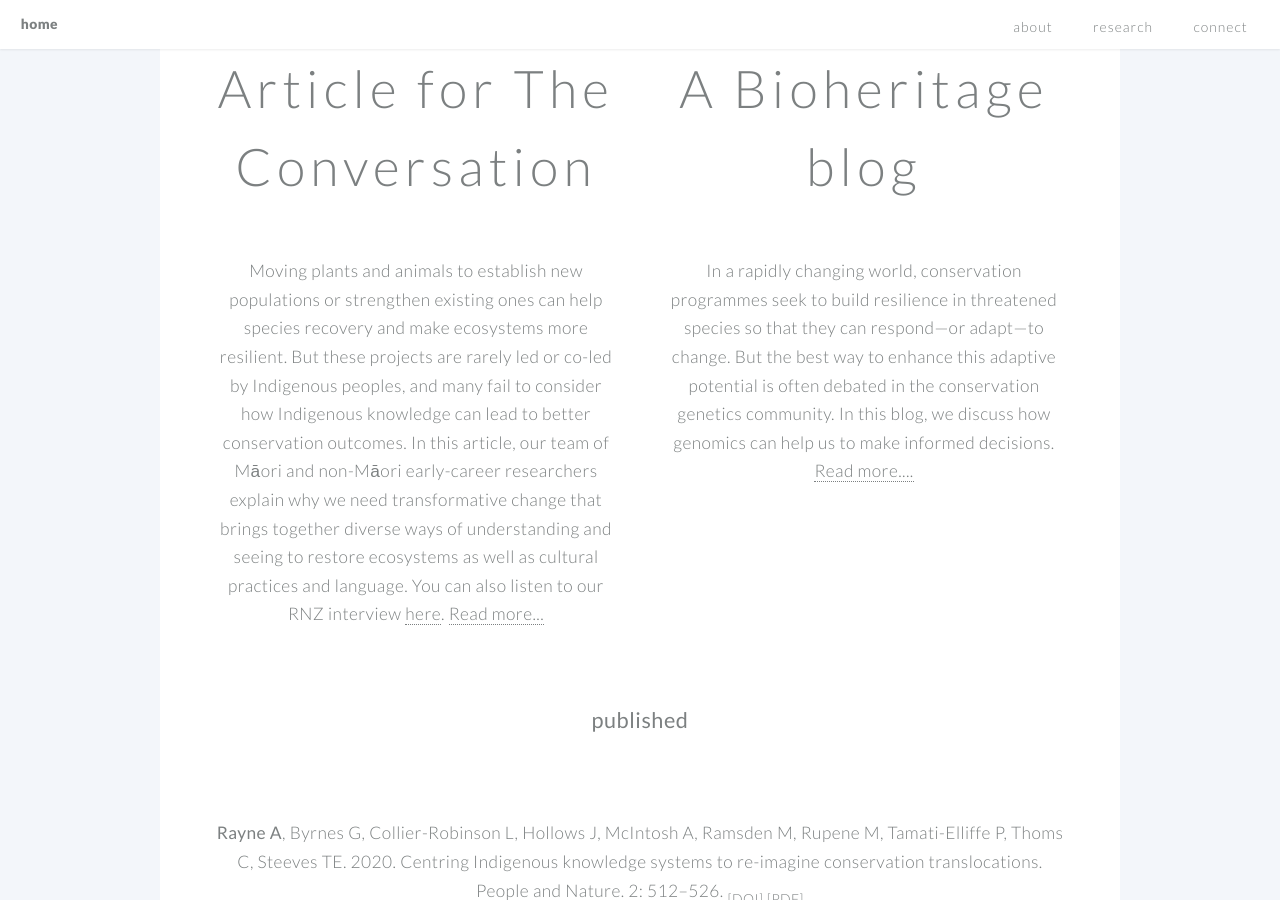
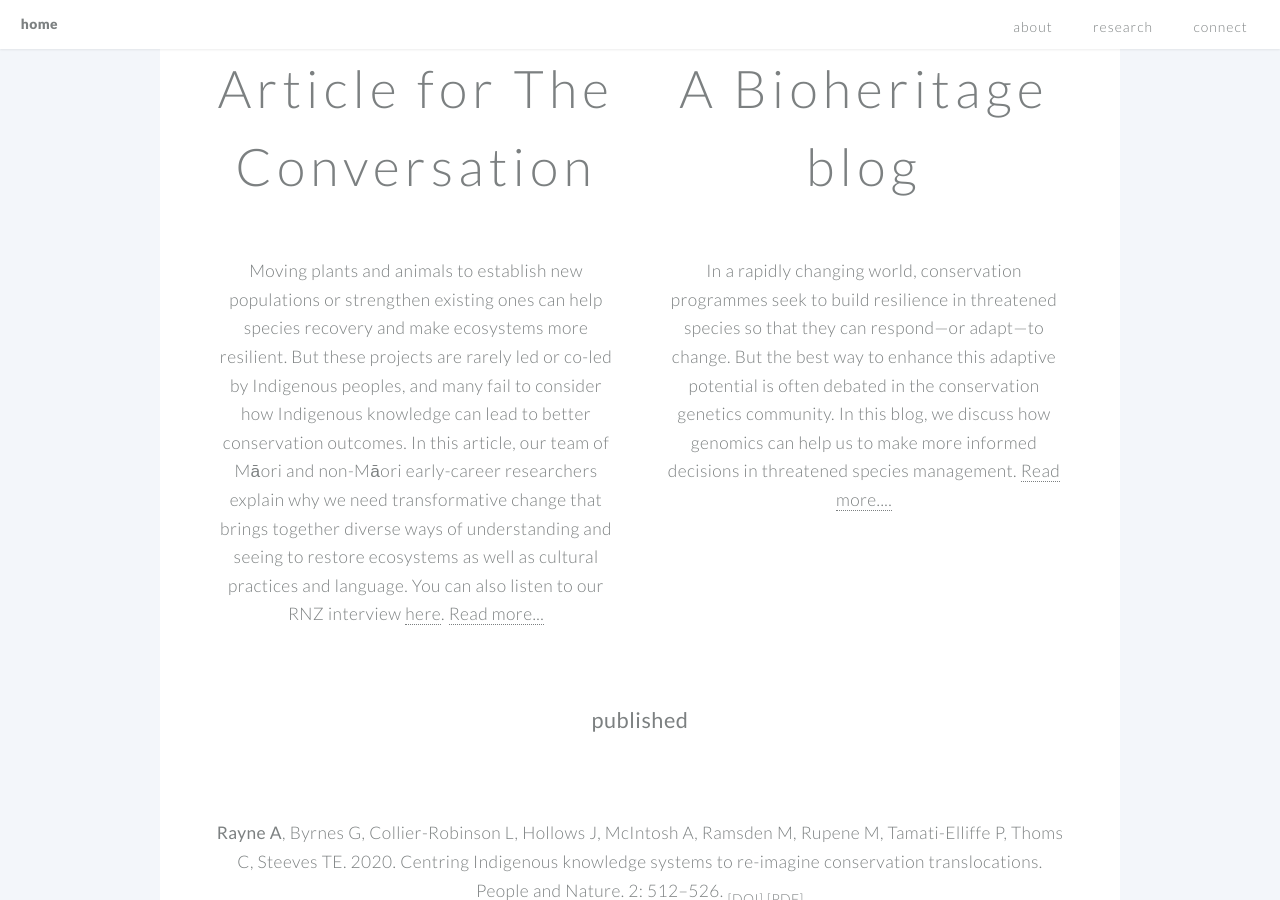
Before and after one commit to aislingrayne/aislingrayne.github.io, a Jekyll site: the page built from index.md, in a window 1280 px wide and 900 px high, scrolled down 2634 px. Built offline with Jekyll 4.4.1, drawn with Linux system fonts in a browser that asks for light colours.

Commit message:
Update bioheritage.html

```diff
--- a/_includes/bioheritage.html
+++ b/_includes/bioheritage.html
@@ -1,3 +1,3 @@
 <h1><a href="https://bioheritage.nz/how-can-we-best-use-genomics-to-enhance-conservation-translocations/?fbclid=IwAR0ZwHmsGsX0cC0_5YRCsf4w3mHs10GFhWm6dfDVe-o7ZM2IngE1Xf2Mrrw">How can we best use genomics to enhance conservation translocations?</a></h1>
 <h2>A Bioheritage blog</h2>
-<p>In a rapidly changing world, conservation programmes seek to build resilience in threatened species so that they can respond—or adapt—to change. But the best way to enhance this adaptive potential is often debated in the conservation genetics community. In this blog, we discuss how genomics can help us to make informed decisions. <a href="https://bioheritage.nz/how-can-we-best-use-genomics-to-enhance-conservation-translocations/?fbclid=IwAR0ZwHmsGsX0cC0_5YRCsf4w3mHs10GFhWm6dfDVe-o7ZM2IngE1Xf2Mrrw">Read more....</a> </p>
+<p>In a rapidly changing world, conservation programmes seek to build resilience in threatened species so that they can respond—or adapt—to change. But the best way to enhance this adaptive potential is often debated in the conservation genetics community. In this blog, we discuss how genomics can help us to make more informed decisions in threatened species management. <a href="https://bioheritage.nz/how-can-we-best-use-genomics-to-enhance-conservation-translocations/?fbclid=IwAR0ZwHmsGsX0cC0_5YRCsf4w3mHs10GFhWm6dfDVe-o7ZM2IngE1Xf2Mrrw">Read more....</a> </p>
```
